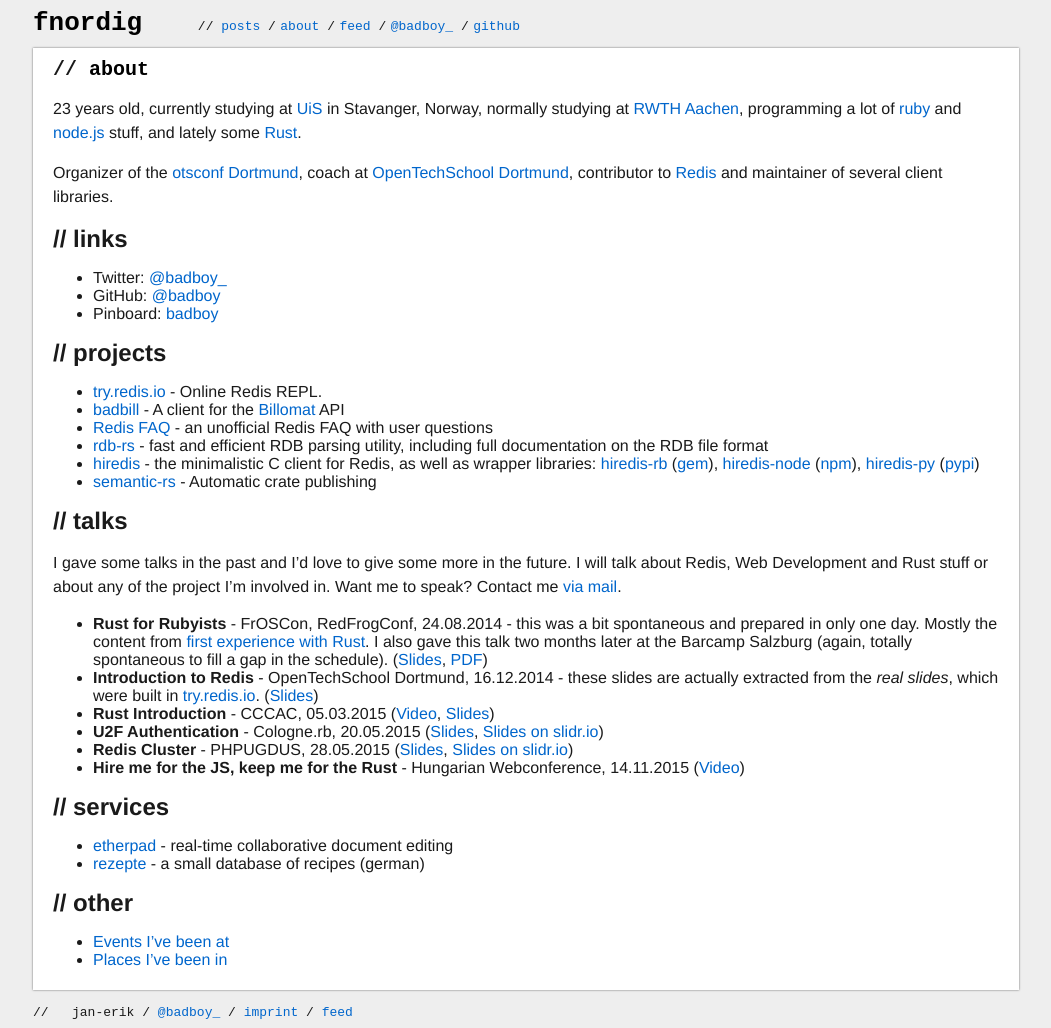
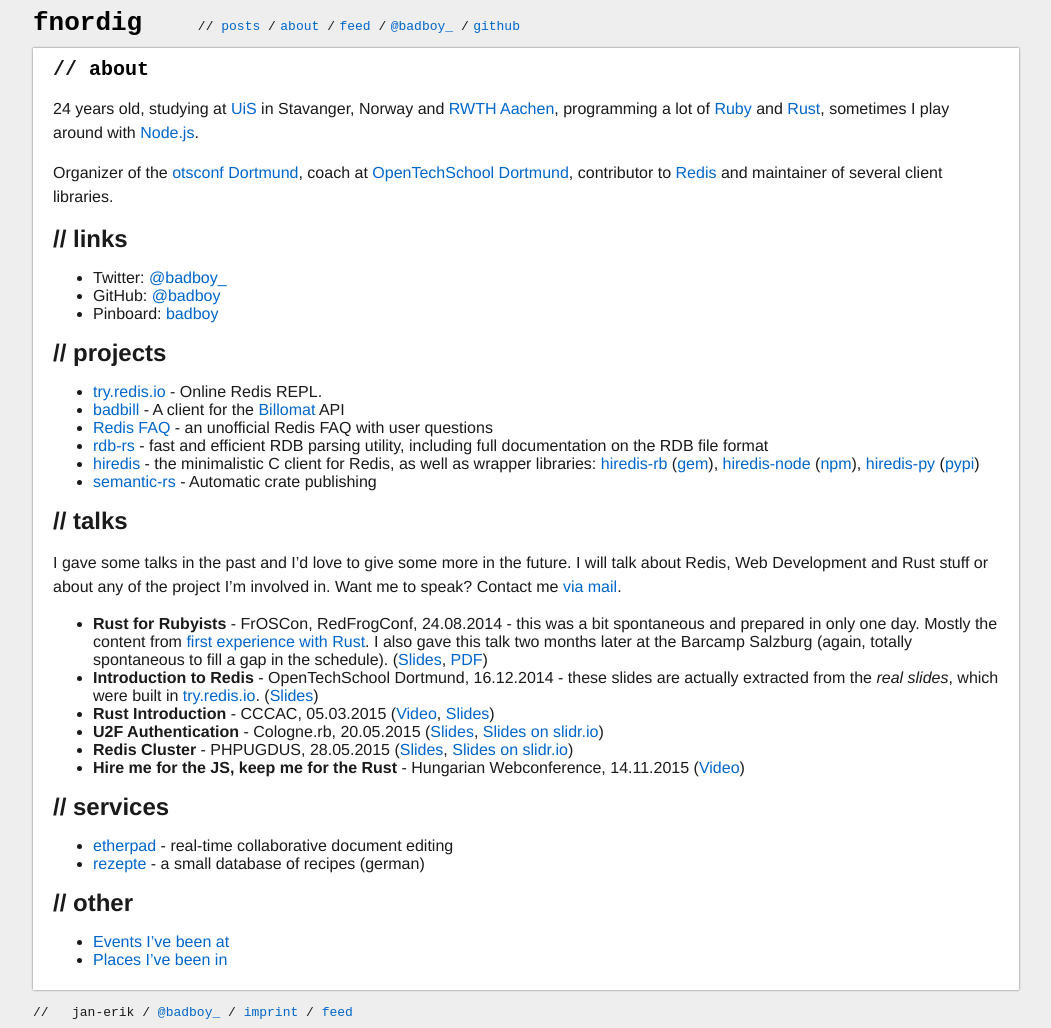
Before and after one commit to badboy/fnordig.de, a Jekyll site: the page built from about.markdown, in a window 1280 px wide. Shown: the whole page, without its empty margins (114-1165 px from the left). Built offline with Jekyll 4.4.1, drawn with Linux system fonts in a browser that asks for light colours.

Commit message:
Changes to my about section

```diff
--- a/about.markdown
+++ b/about.markdown
@@ -3,11 +3,10 @@ layout: post
 title: about
 ---
 
-23 years old,
-currently studying at [UiS](http://www.uis.no/) in Stavanger, Norway,
-normally studying at [RWTH Aachen](http://www.rwth-aachen.de/),
-programming a lot of [ruby](http://www.ruby-lang.org/en/) and [node.js](http://nodejs.org/) stuff,
-and lately some [Rust](http://www.rust-lang.org/).
+24 years old,
+studying at [UiS](http://www.uis.no/) in Stavanger, Norway and [RWTH Aachen](http://www.rwth-aachen.de/),
+programming a lot of [Ruby](http://www.ruby-lang.org/en/) and [Rust](http://www.rust-lang.org/),
+sometimes I play around with [Node.js](http://nodejs.org/).
 
 Organizer of the [otsconf Dortmund](https://otsconf.com/), coach at [OpenTechSchool Dortmund](http://www.opentechschool.org/dortmund/), contributor to [Redis](http://redis.io) and maintainer of several client libraries.
 
```
